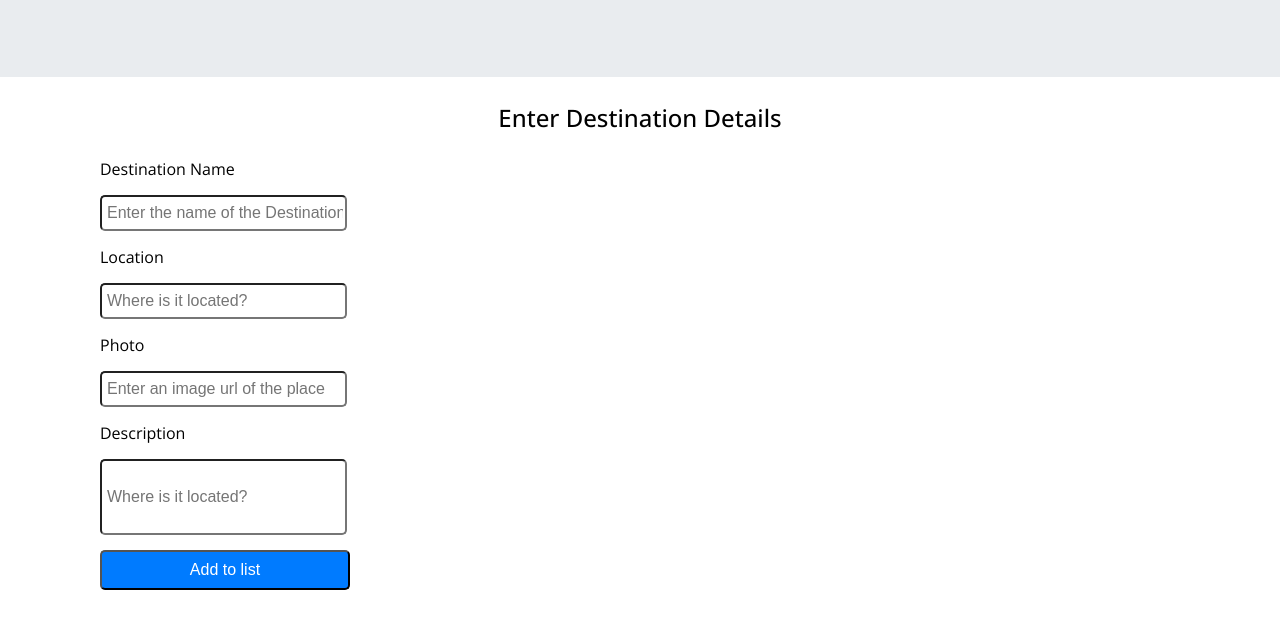
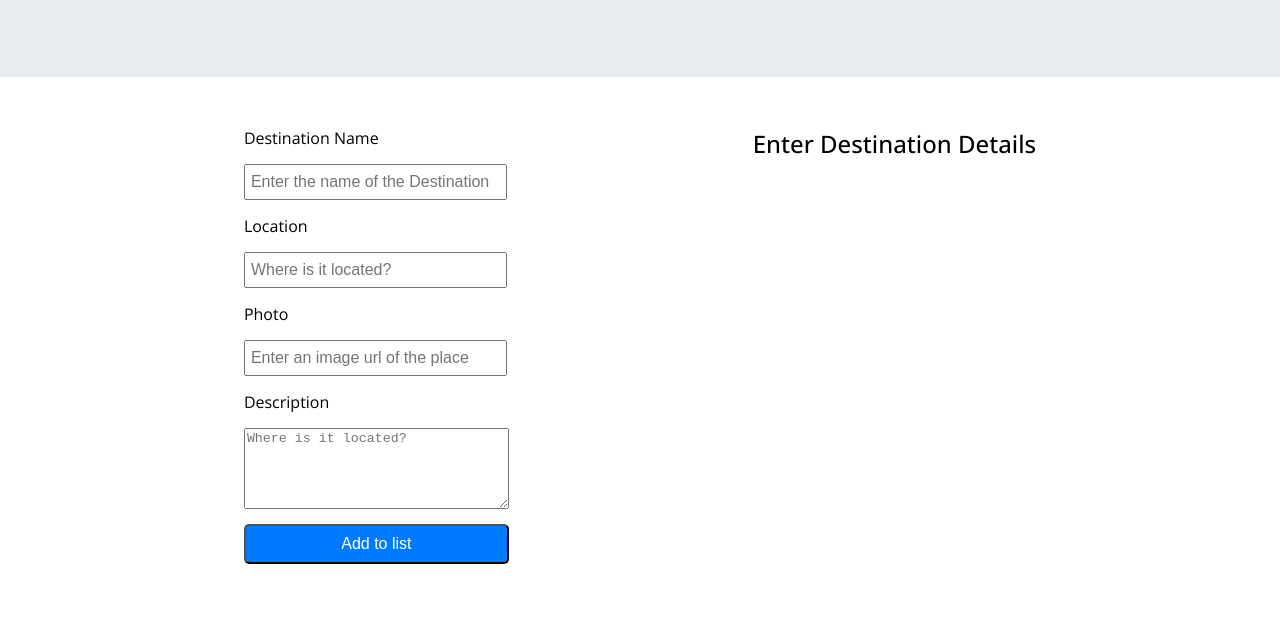
Before and after one commit to kiayaand20/js-vacation-app, a plain HTML site: page index.html in a window 1280 px wide. Shown: the part 181-800 px from the top of the page. Drawn offline with nearby package versions, Linux system fonts and the light colour scheme.

Commit message:
Updated CSS file and changed text section of description to text-area

```diff
--- a/index.html
+++ b/index.html
@@ -23,9 +23,7 @@
       </div>
     </header>
 
-    <p class="destination-details">Enter Destination Details</p>
-
-    <div class="form">
+    <div class="form-and-destination-formatting">
       <form name="vacationcardform">
         <label>Destination Name</label>
         <input
@@ -50,15 +48,19 @@
           placeholder="Enter an image url of the place"
           name="photo"
         />
-        <label>Description</label>
-        <input
-          id="description"
-          type="text"
-          placeholder="Where is it located?"
-          name="description"
-        />
+        <div class="text-area">
+          <label class="description-title">Description</label>
+          <textarea
+            name="description"
+            id="description"
+            cols="30"
+            rows="5"
+            placeholder="Where is it located?"
+          ></textarea>
+        </div>
         <button id="button">Add to list</button>
       </form>
+      <p class="destination-details">Enter Destination Details</p>
     </div>
 
     <div id="wishlist-cards"></div>
--- a/style.css
+++ b/style.css
@@ -30,38 +30,37 @@ body{
   justify-content: center;
   font-size: 24px;
   font-weight: 500;
+  margin-top: 0;
+  margin-bottom: 0;
 }
 
-.form {
-  margin-left: 100px;
+.form-and-destination-formatting {
+  display: flex;
+  justify-content: space-evenly;
+  padding-top: 50px;
 }
 
-input[type="text"]{
+input[type="text"], input[type="url"]{
   display: flex;
   flex-direction: column;
   font-size:16px;
   padding-left: 5px;
   height: 30px;
-  border-radius: 5px;
-  width: 20%;
+  width: 95%;
   margin-top: 15px;
   margin-bottom: 15px;
 }
 
-input[type="url"]{
+.description-title{
+margin-bottom: 15px;
+}
+
+.text-area{
   display: flex;
   flex-direction: column;
-  font-size:16px;
-  padding-left: 5px;
-  height: 30px;
+  margin-bottom: 15px;
+  width: 100%;
   border-radius: 5px;
-  width: 20%;
-  margin-top: 15px;
-  margin-bottom: 15px;
-}
-
-#description{
-  height: 70px;
 }
 
 #button{
@@ -71,7 +70,7 @@ input[type="url"]{
   color: white;
   background-color: rgb(0, 123, 255);
   border-radius: 5px;
-  width: 250px;
+  width: 265px;
   height: 40px;
   padding: 20px, 18px;
   font-size: 16px;
```
